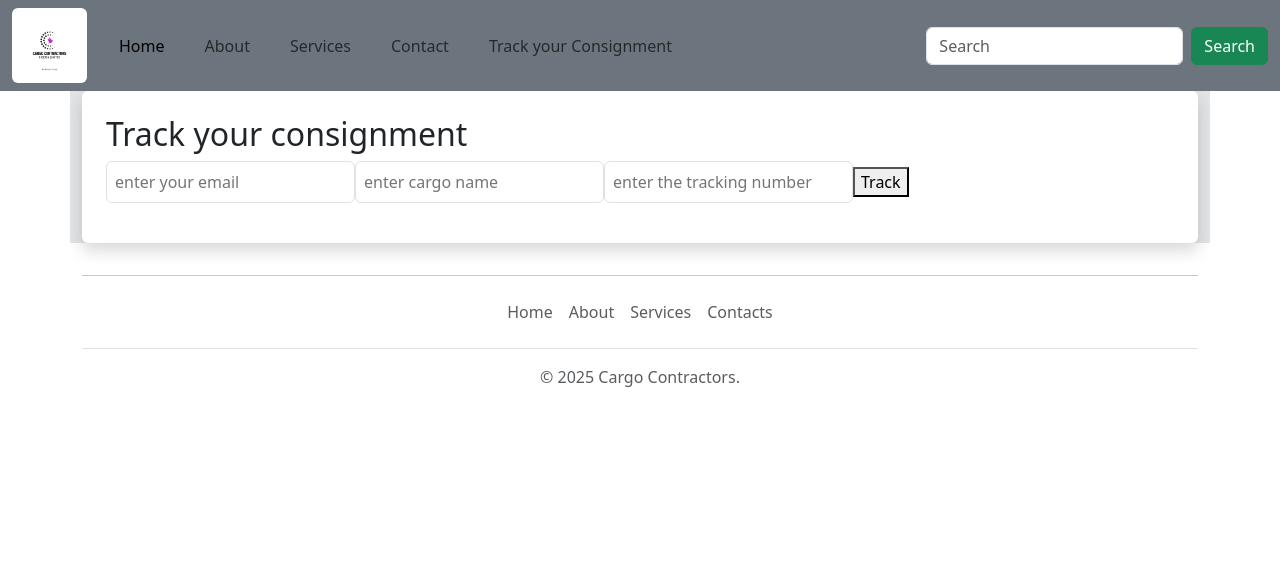
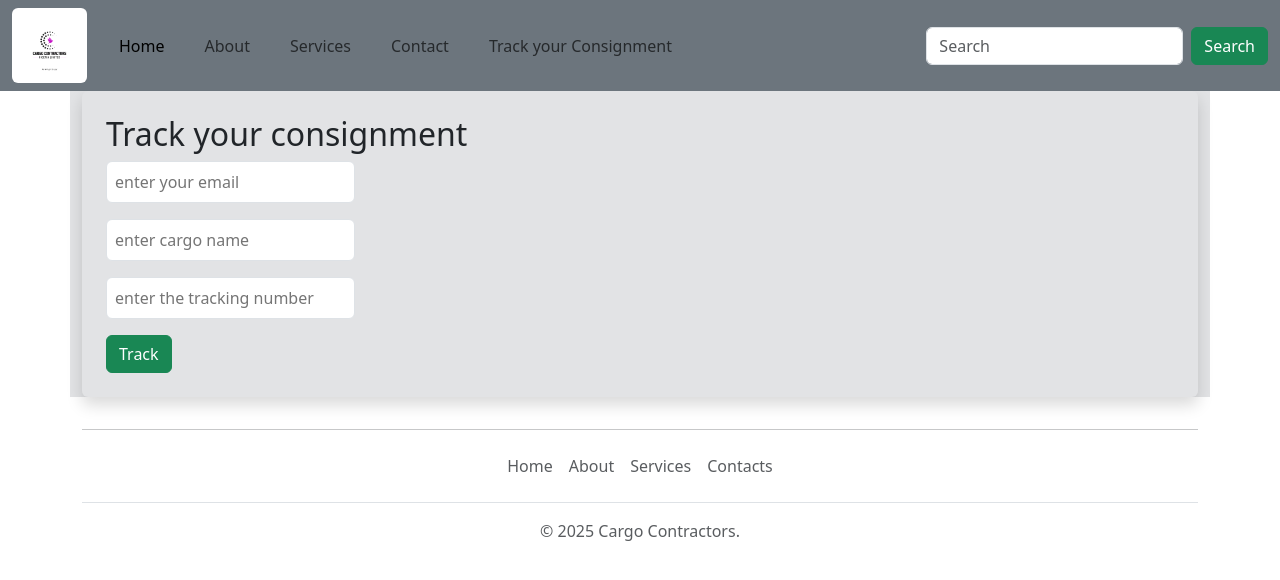
Before and after one commit to Enitanmi29/cargocontractors, a React (Vite) app: page /track in a window 1280 px wide. Shown: the top 580 px of the page. Built offline with nearby package versions, Linux system fonts and the light colour scheme.

Commit message:
form style

```diff
--- a/src/components/Track.jsx
+++ b/src/components/Track.jsx
@@ -54,7 +54,7 @@ const Track = () => {
   return (
     <div>
         <div className='container bg-secondary-subtle'>
-            <form onSubmit={handleSubmit} className='d-block max-w-md mx-auto p-4 bg-white shadow rounded'>
+            <form onSubmit={handleSubmit} className='bg-secondary-subtle max-w-md mx-auto p-4 bg-white shadow rounded'>
                 <h2>Track your consignment</h2>
 
                 <input
@@ -63,7 +63,7 @@ const Track = () => {
                     placeholder='enter your email'
                     value={formData.email}
                     onChange={handleChange}
-                    className='w-full p-2 mb-3 border rounded'
+                    className='d-block w-full p-2 mb-3 border rounded'
                     required
                 />
 
@@ -73,7 +73,7 @@ const Track = () => {
                     placeholder='enter cargo name'
                     value={formData.cargo}
                     onChange={handleChange}
-                    className='w-full p-2 mb-3 border rounded'
+                    className='d-block w-full p-2 mb-3 border rounded'
                     required
                 />
 
@@ -83,11 +83,11 @@ const Track = () => {
                     placeholder='enter the tracking number'
                     value={formData.number}
                     onChange={handleChange}
-                    className='w-full p-2 mb-3 border rounded'
+                    className='d-block w-full p-2 mb-3 border rounded'
                     required
                 />
 
-                <button type='submit'>
+                <button type='submit' className='d-block btn btn-success'>
                     Track
                 </button>
             </form>
```
